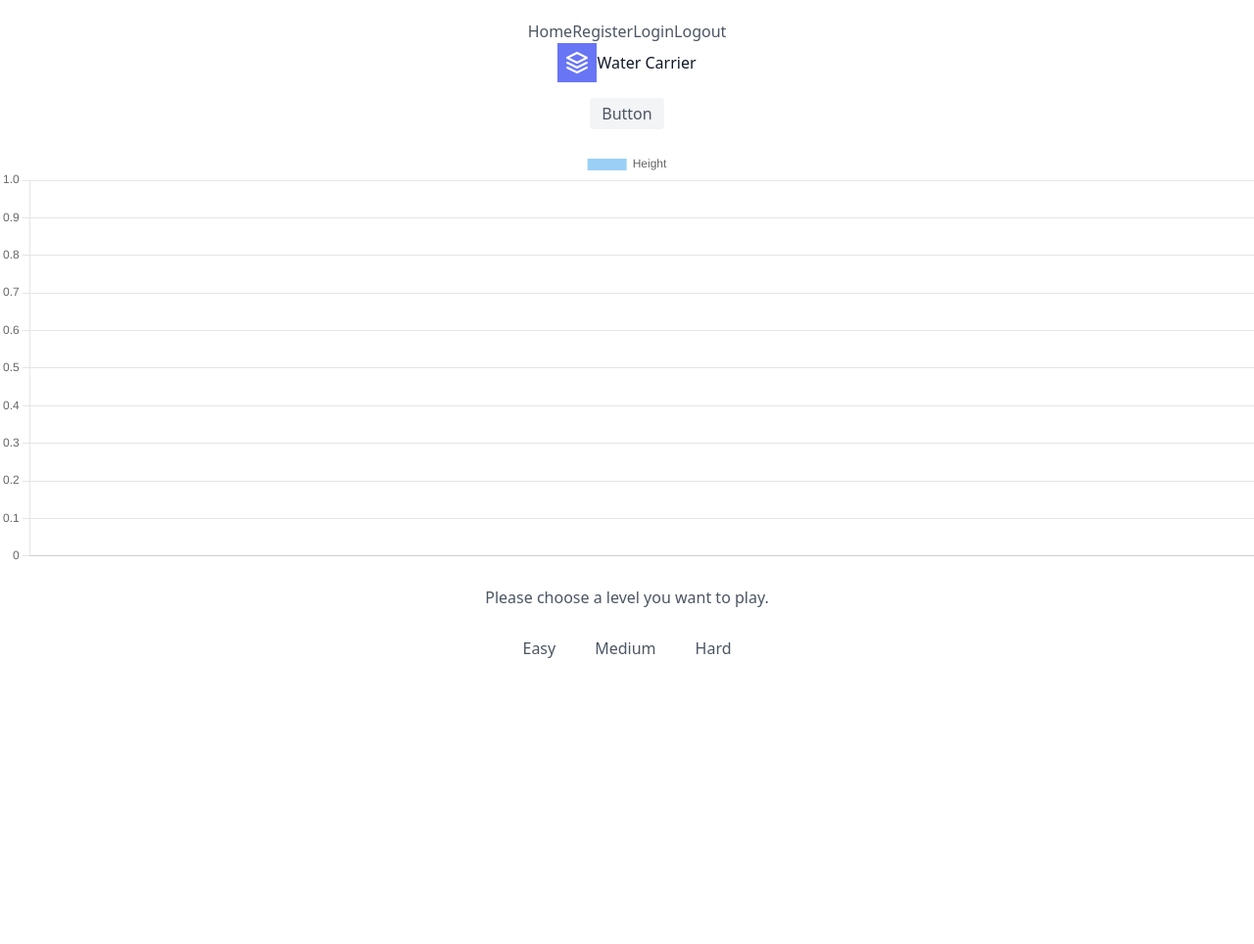
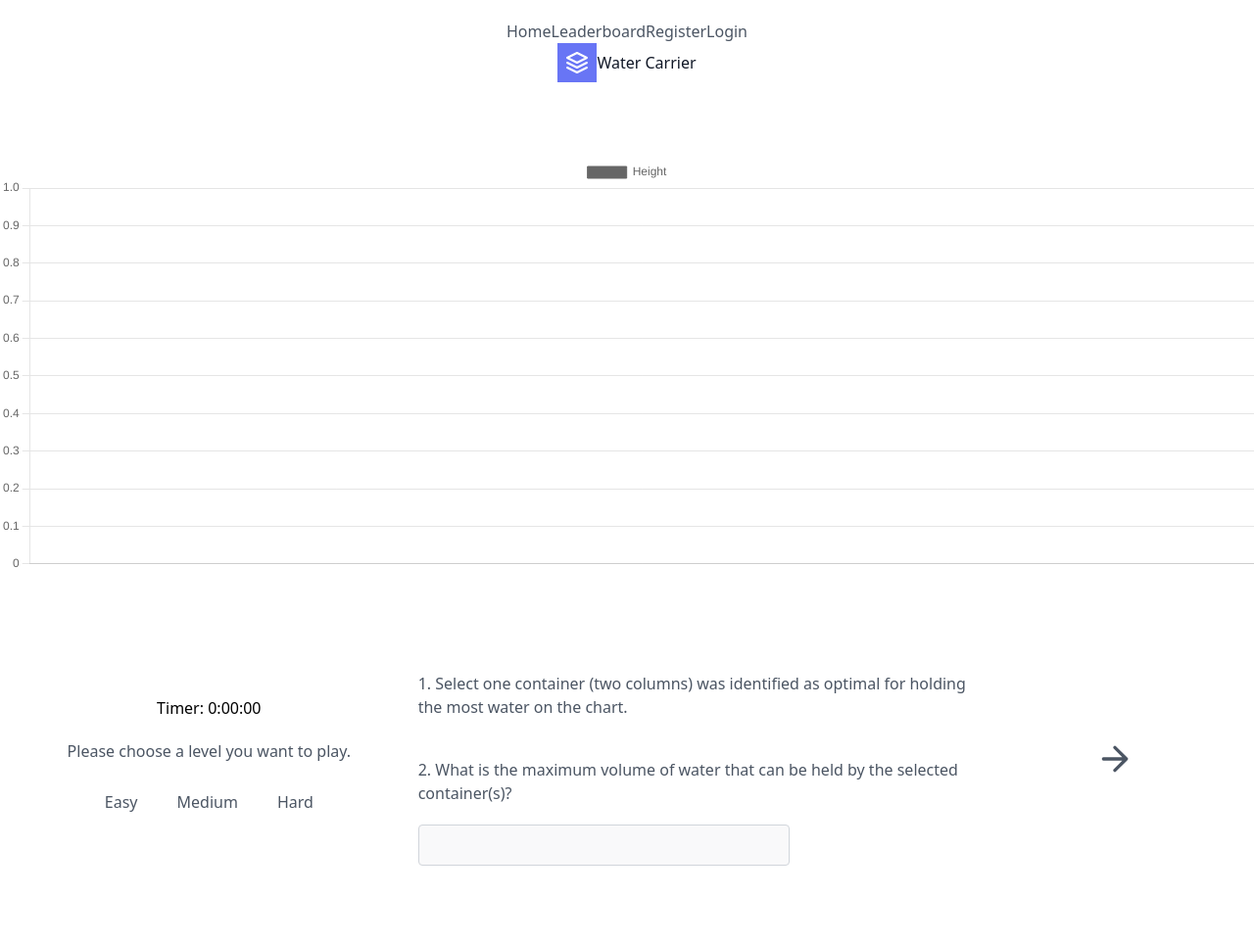
Before and after one commit to dathaotrinh/WaterCarrier, a Flask app: page / in a window 1280 px wide. Shown: the whole page at 98% size. Before the commit the page ends 672 px from the top, so only its background shows below. Run offline with Flask 3, Linux system fonts and the light colour scheme; style sheets or scripts are compiled from the project's sources.

Commit message:
show timer and allow users to select container on the chart

```diff
--- a/dev/application/routes.py
+++ b/dev/application/routes.py
@@ -1,58 +1,79 @@
 from application import app
-from flask import render_template, session, redirect, url_for, flash, request
+from application.timer import CountUpTimer
+from flask import render_template, session, redirect, url_for, flash, request, jsonify
 from application.models import User
 from application.forms import LoginForm, RegisterForm
 from random import randint
-from application.common import save, get_all, get_one
+from application.common import save, get_all, get_one, start_timer, stop_timer, algorithm, reset
+
 @app.route("/", methods=["GET", "POST"])
 @app.route("/index", methods=["GET", "POST"])
 def index():
     values = []
     poles = []
+    timerStart = "False"
     if request.method == "POST":
-        request.form["level"]
         if request.form["level"] == "easy":
+            timerStart = "True"
+            start_timer()
+            reset(values, poles)
             for i in range(5):
-                value = randint(0, 5)
+                value = randint(1, 5)
                 values.append(value)
                 poles.append("Pole " + str(i))
         elif request.form["level"] == "medium":
+            timerStart = "True"
+            start_timer()
+            reset(values, poles)
             for i in range(10):
-                value = randint(0, 10)
+                value = randint(1, 10)
                 values.append(value)
                 poles.append("Pole " + str(i))
-        else:
+        elif request.form["level"] == "hard":
+            timerStart = "True"
+            start_timer()
+            reset(values, poles)
             for i in range(20):
                 value = randint(0, 20)
                 values.append(value)
                 poles.append("Pole " + str(i))
-    return render_template("barchart.html", index=True, values=values, poles=poles)
+        elif request.form["level"] == "stop":
+            timerStart = "False"
+            stop_timer()
+        # else:
+        #     timerStart = "False"
+        #     time = stop_timer()
+        #     waterAmount = request.form.get("waterAmount")
+        #     possibleSolution = request.form.get("possibleSolution")
+        #     container = request.form.get("container")
+        #     result = algorithm(values)
+        #     reset(values, poles)
+    return render_template("barchart.html", index=True, values=values, poles=poles, timerStart=timerStart)
 
 @app.route("/login", methods=["GET", "POST"])
 def login():
-    # if session.get("username"):
-    #     return redirect(url_for("index"))
-    # form = LoginForm()
-    # if form.validate_on_submit():
-    #     email = form.email.data
-    #     password = form.password.data
-        # user = User.objects(email=email).first()
-        # if user and user.get_password(password):
-        #     flash(f"{user.first_name}, you are successfully logged in!", "success")
-        #     session['user_id'] = user.user_id
-        #     session['username'] = user.first_name
-        #     return redirect("/index")
-        # else:
-        #     flash("Something is wrong!", "danger")
-
+    if session.get("username"):
+        return redirect(url_for("index"))
     if request.method == "POST":
         username = request.form.get("username")
         password = request.form.get("password")
+        current_user = get_one(username)
+        if(current_user):
+            current_user = User(*current_user)
+            if current_user.get_password() == password:
+                flash(f"{current_user.get_firstname()}, you are successfully logged in!", "success")
+                session['userid'] = current_user.get_userid()
+                session['username'] = current_user.get_username()
+                return redirect("/index")
+            else:
+                flash("Something is wrong!", "danger")
     return render_template("login.html", title="Login", login=True)
 
 
 @app.route("/register", methods=["GET", "POST"])
 def register():
+    if session.get("username"):
+        return redirect(url_for("index"))
     if request.method == "POST":
         username = request.form.get("username")
         email = request.form.get("email")
@@ -64,7 +85,6 @@ def register():
             flash("Passwords do not match!", "danger")
         else:
             user = User(username, firstname, lastname, email, password)
-            # user.save()
             save(user)
             flash(f"{user.get_firstname()}, you are successfully registered!", "success")
             return redirect(url_for("index"))
@@ -72,6 +92,38 @@ def register():
 
 @app.route("/logout")
 def logout():
-    session["user_id"]=False
+    session["userid"]=False
     session.pop("username", None)
     return redirect(url_for("index"))
+
+@app.route("/profile")
+def profile():
+    # session["userid"]=False
+    # session.pop("username", None)
+    return render_template("profile.html", title="Profile", profile=True)
+
+@app.route("/leaderboard")
+def leaderboard():
+    # session["userid"]=False
+    # session.pop("username", None)
+    return render_template("leaderboard.html", title="Leaderboard", leaderboard=True)
+
+@app.route('/button_clicked', methods=['POST'])
+def button_clicked():
+    # Handle the button click action here
+    stop_timer()
+    container = request.json['container']
+    waterAmount = int(request.json['waterAmount'])
+    values = request.json['values']
+    result = algorithm(values)
+
+
+    if (int(result['maxArea']) != int(waterAmount)):
+        print("yes")
+    # Do something with the received data
+    print("Received data from JavaScript:", container, waterAmount)
+
+    # Optionally, you can send a response back to JavaScript
+    response_data = {"message": "The result is wrong!"}
+    return jsonify(response_data)
+    # return "Button clicked! This text is returned from Flask."
--- a/dev/application/templates/barchart.html
+++ b/dev/application/templates/barchart.html
@@ -1,34 +1,147 @@
 {% extends "layout.html" %}
 
 {% block content %}
-<canvas id="barChart" width="30" height="10"></canvas>
+<!-- <div class="flex flex-col text-center w-full">
+  <h1 class="sm:text-3xl text-2xl font-medium title-font mb-2 text-gray-900">Leaderboard</h1>
+</div> -->
+
+<canvas class="mt-10" id="myChart" width="30" height="10"></canvas>
+<div class="flex flex-wrap py-10 justify-center items-center">
+  <div class="flex flex-col w-full md:w-1/3 justify-center items-center">
+    <p>Timer: <span id="timer">0:00:00</span></p>
+    <p class="my-5 text-gray-600">Please choose a level you want to play.</p>
+    <form name="index" action="" method="post">
+
+      <div class="inline-flex" role="group" aria-label="Button group">
+        <button name="level" value="easy" class="h-10 px-5 text-gray-600">Easy</button>
+        <button name="level" value="medium" class="h-10 px-5 text-gray-600">Medium</button>
+        <button name="level" value="hard" class="h-10 px-5 text-gray-600">Hard</button>
+      </div>
+    </form>
+
+  </div>
+  <div class="flex flex-col w-full md:w-2/3">
+    <div class="flex flex-wrap justify-center items-center py-10">
+      <div class="flex flex-col md:w-2/3">
+        <p class="my-5 text-gray-600">1. Select one container (two columns) was identified as optimal for
+          holding the most water on the chart.</p>
+        <p class="my-5 text-gray-600">2. What is the maximum volume of water that can be held by the selected
+          container(s)?
+        </p>
+        <input type="text" id="waterAmount" name="waterAmount"
+          class="md:w-2/3 bg-gray-100 bg-opacity-50 rounded border border-gray-300 focus:border-indigo-500 focus:bg-white focus:ring-2 focus:ring-indigo-200 text-base outline-none text-gray-700 py-1 px-3 leading-8 transition-colors duration-200 ease-in-out">
+      </div>
+      <div class="flex flex-col w-full justify-center items-center md:w-1/3 py-10">
+
+        <button id="myButton" name="level" value="submit" class="h-10 px-5 text-gray-600">
+          <svg fill="none" stroke="currentColor" stroke-linecap="round" stroke-linejoin="round" stroke-width="2"
+            class="w-10 h-10" viewBox="0 0 24 24">
+            <path d="M5 12h14M12 5l7 7-7 7"></path>
+          </svg>
+        </button>
+        <div id="result"></div>
+      </div>
+    </div>
+  </div>
+</div>
+
+
 <script type="text/javascript">
   const poles = {{ poles | tojson}}
-
+  let milliseconds = 0;
+  let seconds = 0;
+  let minutes = 0;
+  let timerInterval = 10;
   const values = {{ values }}
+  const colorList = Array(values.length).fill("rgb(135, 206, 235)");
 
   // Bar chart
-  new Chart(document.getElementById("barChart"), {
+  const ctx = document.getElementById('myChart')
+  const myChart = new Chart(ctx, {
     type: 'bar',
     data: {
       labels: poles,
       datasets: [
         {
           label: "Height",
-          data: values
+          data: values,
+          backgroundColor: colorList,
+          borderColor: colorList,
+          borderWidth: 1
+        }],
+    },
+    options: {
+      scales: {
+        y: {
+          beginAtZero: true
         }
-      ]
+      }
     }
   });
+
+  function clickHandler(click) {
+    const points = myChart.getElementsAtEventForMode(
+      click,
+      'nearest',
+      { intersect: true },
+      true
+    );
+
+    if (points[0]) {
+      if (myChart.data.datasets[points[0].datasetIndex].backgroundColor[points[0].index] == 'red') {
+        myChart.data.datasets[points[0].datasetIndex].backgroundColor[points[0].index] = "rgb(135, 206, 235)";
+      } else {
+        myChart.data.datasets[points[0].datasetIndex].backgroundColor[points[0].index] = "red";
+      }
+    }
+    myChart.update();
+  }
+
+  ctx.onclick = clickHandler;
+  const timerStart = "{{ timerStart }}"
+
+  function timer() {
+    timerInterval = setInterval(function () {
+      milliseconds++;
+      if (milliseconds === 100) {
+        seconds++;
+        milliseconds = 0;
+      }
+      if (seconds === 60) {
+        minutes++;
+        seconds = 0;
+      }
+      // Update the contents of the element
+      document.getElementById("timer").innerText =
+        minutes + ":" +
+        (seconds < 10 ? "0" : "") + seconds + ":" +
+        (milliseconds < 10 ? "0" : "") + milliseconds;
+    }, 10);
+
+  }
+  if (timerStart === "True") {
+    timer();
+  }
+
+  // When the button is clicked
+  document.getElementById("myButton").addEventListener("click", function () {
+    clearInterval(timerInterval);
+    var container = document.getElementById("container").value;
+    var waterAmount = document.getElementById("waterAmount").value;
+    // Make an AJAX request to the Flask route
+    fetch("/button_clicked", {
+      method: "POST",
+      headers: {
+        "Content-Type": "application/json"
+      },
+      body: JSON.stringify({ values: values, container: container, waterAmount: waterAmount, minutes: minutes, seconds: seconds, milliseconds: milliseconds })
+    })
+      .then(response => response.json())
+      .then(data => {
+        console.log(data);
+      })
+      .catch(error => console.error('Error:', error));
+  });
+
 </script>
-<form name="index" action="" method="post">
-  <div class="flex flex-col items-center">
-    <p class="my-5 text-gray-600">Please choose a level you want to play.</p>
-    <div class="inline-flex" role="group" aria-label="Button group">
-      <button name="level" value="easy" class="h-10 px-5 text-gray-600">Easy</button>
-      <button name="level" value="medium" class="h-10 px-5 text-gray-600">Medium</button>
-      <button name="level" value="hard" class="h-10 px-5 text-gray-600">Hard</button>
-    </div>
-  </div>
-</form>
 {% endblock %}
--- a/dev/application/templates/includes/nav.html
+++ b/dev/application/templates/includes/nav.html
@@ -1,10 +1,23 @@
+<form name="index" action="" method="post">
     <header class="text-gray-600 body-font">
         <div class="container mx-auto flex flex-wrap p-5 flex-col md:flex-row items-center">
             <nav class="flex lg:w-2/5 flex-wrap items-center text-base md:ml-auto">
-            <a class="mr-5 hover:text-gray-900 {% if index %} active {% endif %}" href="{{url_for('index')}}">Home</a>
-            <a class="mr-5 hover:text-gray-900 {% if register %} active {% endif %}" href="{{url_for('register')}}">Register</a>
-            <a class="mr-5 hover:text-gray-900 {% if login %} active {% endif %}" href="{{url_for('login')}}">Login</a>
+                <a class="mr-5 hover:text-gray-900 {% if index %} active {% endif %}"
+                    href="{{url_for('index')}}">Home</a>
+                <a class="mr-5 hover:text-gray-900 {% if leaderboard %} active {% endif %}"
+                    href="{{url_for('leaderboard')}}">Leaderboard</a>
+                {% if not session['userid'] %}
+                <a class="mr-5 hover:text-gray-900 {% if register %} active {% endif %}"
+                    href="{{url_for('register')}}">Register</a>
+                <a class="mr-5 hover:text-gray-900 {% if login %} active {% endif %}"
+                    href="{{url_for('login')}}">Login</a>
+                {% endif %}
+                {% if session['userid'] %}
+                <a class="mr-5 hover:text-gray-900 {% if profile %} active {% endif %}"
+                    href="{{url_for('profile')}}">Profile</a>
                 <a class="hover:text-gray-900" href="{{url_for('logout')}}">Logout</a>
+                {% endif %}
+
             </nav>
             <a
                 class="flex order-first lg:order-none lg:w-1/5 title-font font-medium items-center text-gray-900 lg:items-center lg:justify-center mb-4 md:mb-0">
@@ -16,13 +29,14 @@
                 <span class="ml-3 text-xl">Water Carrier</span>
             </a>
             <div class="lg:w-2/5 inline-flex lg:justify-end ml-5 lg:ml-0">
-            <button
-                class="inline-flex items-center bg-gray-100 border-0 py-1 px-3 focus:outline-none hover:bg-gray-200 rounded text-base mt-4 md:mt-0">Button
-                <svg fill="none" stroke="currentColor" stroke-linecap="round" stroke-linejoin="round" stroke-width="2"
-                    class="w-4 h-4 ml-1" viewBox="0 0 24 24">
-                    <path d="M5 12h14M12 5l7 7-7 7"></path>
-                </svg>
+                {% if request.path == url_for('index') %}
+
+                <button name="level" value="stop"
+                    class="inline-flex items-center bg-gray-100 border-0 py-1 px-3 focus:outline-none hover:bg-gray-200 rounded text-base mt-4 md:mt-0">Stop
                 </button>
+                {% endif %}
+
             </div>
         </div>
     </header>
+</form>
```
Also changed, not shown: dev/application/common.py (+58 -2 lines), dev/application/models.py (+39 -33 lines), dev/application/templates/leaderboard.html (added, +44 -0 lines), dev/application/templates/login.html (+12 -6 lines), dev/application/timer.py (added, +43 -0 lines), dev/application/database.db, dev/application/templates/layout.html (line endings or trailing spaces), dev/application/templates/profile.html (added), dev/database.db (deleted), 1 other file. Lines whose indentation alone changed are shown as unchanged.
